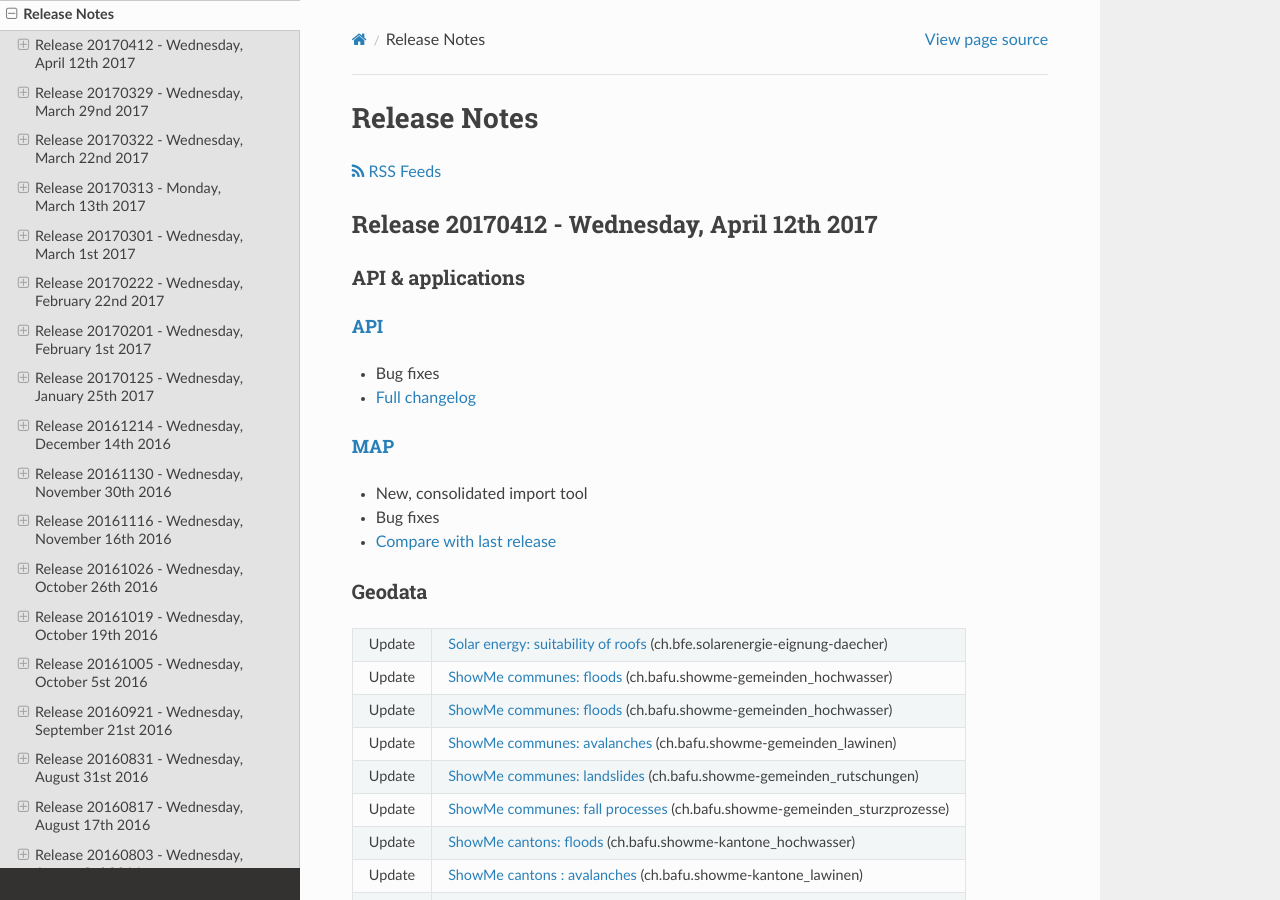
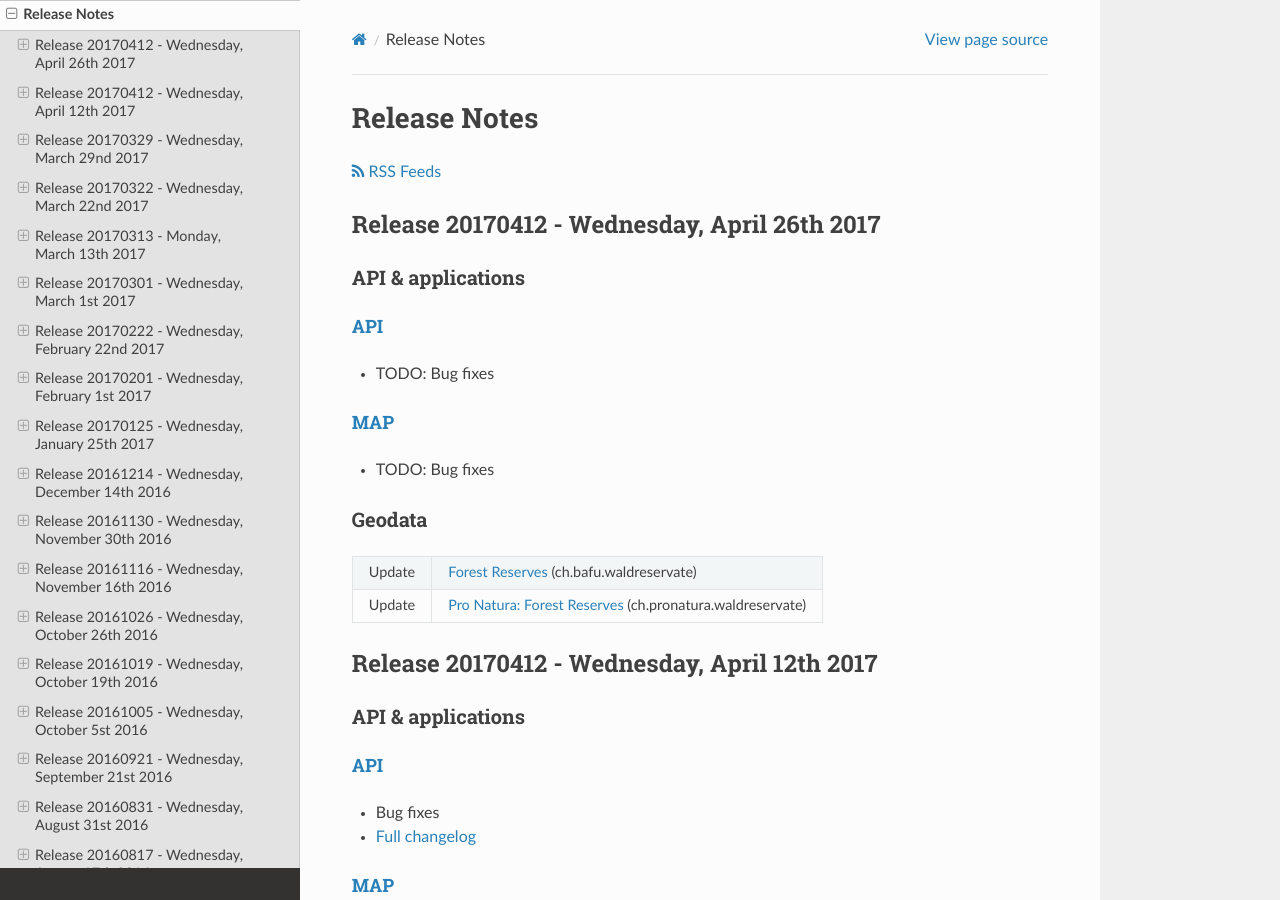
Before and after one commit to swisstopo-test/doc-chsdi3, a Sphinx documentation site: the page built from source/releasenotes/index.rst, in a window 1280 px wide and 900 px high. Built offline with Sphinx 7.4.7 and the Read the Docs theme 2.0.0, drawn with Linux system fonts in a browser that asks for light colours.

Commit message:
Releasenotes

```diff
--- a/source/releasenotes/index.rst
+++ b/source/releasenotes/index.rst
@@ -13,6 +13,31 @@ Release Notes
 .. raw:: html
 
     <p><a class="reference external" href="rss2.xml"> <i class="fa fa-rss"> RSS Feeds </i></a></p>
+
+.. _releasenotes_20170426:
+   *******
+
+Release 20170412 - Wednesday, April 26th 2017
+---------------------------------------------
+
+API & applications
+******************
+
+`API <//api3.geo.admin.ch>`__
+'''''''''''''''''''''''''''''
+- TODO: Bug fixes
+
+`MAP <//map.geo.admin.ch>`__
+'''''''''''''''''''''''''''''
+- TODO: Bug fixes
+
+Geodata
+*******
++--------+---------------------------------------------------------------------------------------------------------------------------------------------------+
+| Update | `Forest Reserves <//map.geo.admin.ch/?layers=ch.bafu.waldreservate>`__ (ch.bafu.waldreservate)                                                    |
++--------+---------------------------------------------------------------------------------------------------------------------------------------------------+
+| Update | `Pro Natura: Forest Reserves <//map.geo.admin.ch/?layers=ch.pronatura.waldreservate>`__ (ch.pronatura.waldreservate)                              |
++--------+---------------------------------------------------------------------------------------------------------------------------------------------------+
 
 
 .. _releasenotes_20170412:
```
